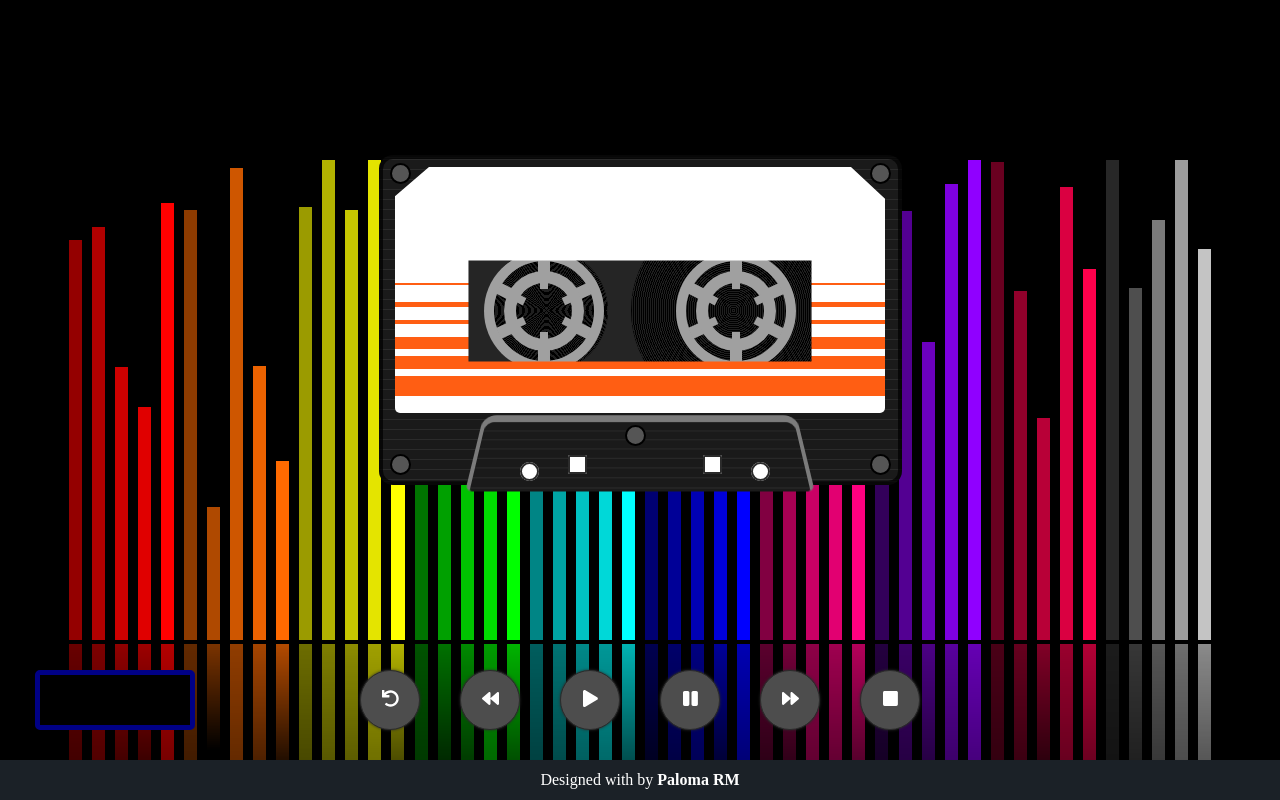
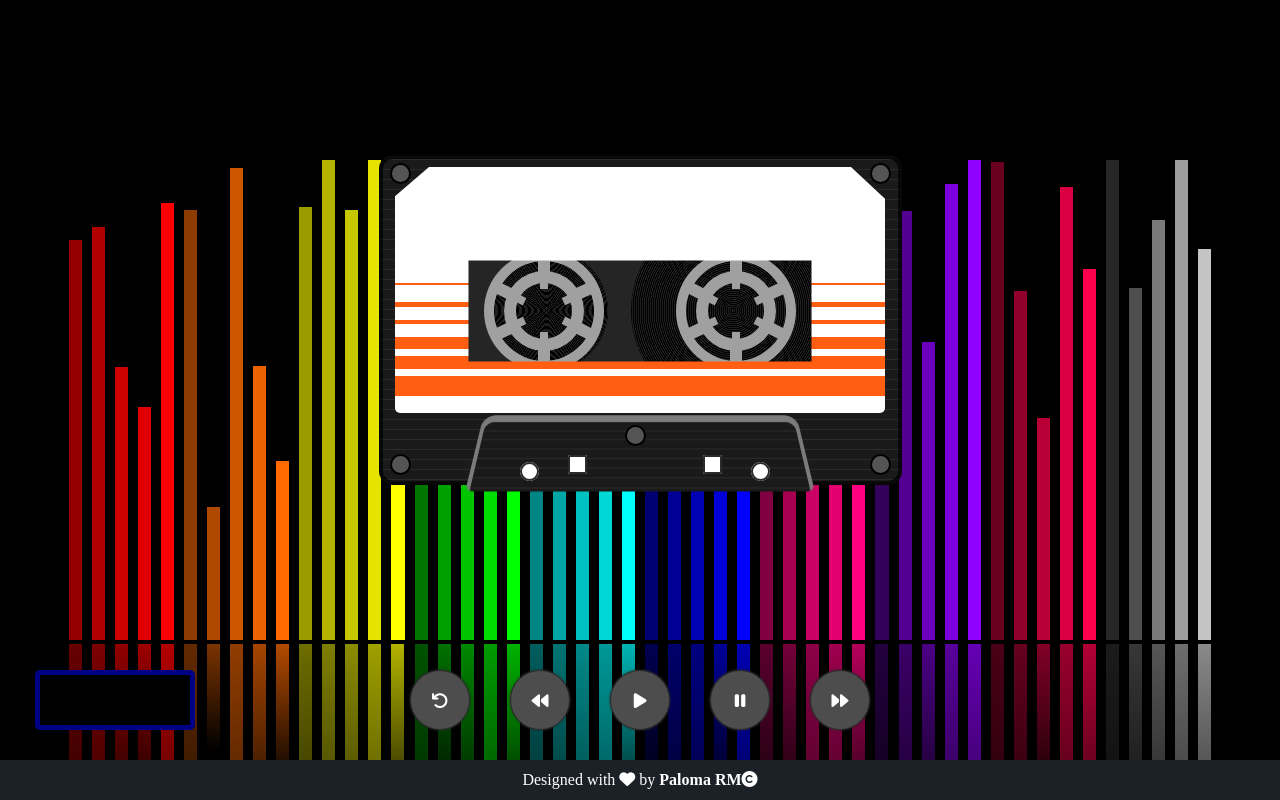
Before and after one commit to PalomaRmMz/cassette, a React (Create React App) app: page / in a window 1280 px wide. Built offline with nearby package versions, Linux system fonts and the light colour scheme.

Commit message:
Add icons in button

```diff
--- a/public/index.html
+++ b/public/index.html
@@ -1,14 +1,12 @@
 <!DOCTYPE html>
 <html lang="en">
+
 <head>
   <meta charset="utf-8" />
   <link rel="icon" href="%PUBLIC_URL%/favicon.ico" />
   <meta name="viewport" content="width=device-width, initial-scale=1" />
   <meta name="theme-color" content="#000000" />
-    <meta
-      name="description"
-      content="Web site created using create-react-app"
-    />
+  <meta name="description" content="Web site created using create-react-app" />
   <link rel="apple-touch-icon" href="%PUBLIC_URL%/logo192.png" />
   <!--
       manifest.json provides metadata used when your web app is installed on a
@@ -26,6 +24,7 @@
     -->
   <title>React App</title>
 </head>
+
 <body>
   <noscript>You need to enable JavaScript to run this app.</noscript>
   <div id="root"></div>
@@ -39,5 +38,7 @@
       To begin the development, run `npm start` or `yarn start`.
       To create a production bundle, use `npm run build` or `yarn build`.
     -->
+  <script src="https://kit.fontawesome.com/71211afe2d.js" crossorigin="anonymous"></script>
 </body>
+
 </html>
--- a/src/components/Player.js
+++ b/src/components/Player.js
@@ -1,31 +1,54 @@
 import React from "react";
-import { FontAwesomeIcon } from "@fortawesome/react-fontawesome";
 import "./style/Player.css";
-import "../library/fontawesome";
 
 class Player extends React.Component {
+  constructor(props) {
+    super(props);
+    this.handleEvent = this.handleEvent.bind(this);
+  }
+  handleEvent = (e) => {
+    console.log(e.target.id);
+  };
+
   render() {
     return (
       <div className="Player__container">
         <div className="Player__speed-box" id="speed-box"></div>
-        <button className="Player__btn-player" id="btn-player-undo">
-          <FontAwesomeIcon icon={["fa", "undo"]} />
-        </button>
-        <button className="Player__btn-player" id="btn-player-backward">
-          <FontAwesomeIcon icon={["fa", "backward"]} />
-        </button>
-        <button className="Player__btn-player" id="btn-player-play">
-          <FontAwesomeIcon icon={["fa", "play"]} />
-        </button>
-        <button className="Player__btn-player visible" id="btn-player-pause">
-          <FontAwesomeIcon icon={["fa", "pause"]} />
-        </button>
-        <button className="Player__btn-player" id="btn-player-forward">
-          <FontAwesomeIcon icon={["fa", "forward"]} />
-        </button>
-        <button className="Player__btn-player" id="btn-player-stop">
-          <FontAwesomeIcon icon={["fa", "stop"]} />
-        </button>
+        <button
+          id="btnUndo"
+          name="btnUndo"
+          type="button"
+          className="Player__btn-player"
+          onClick={this.handleEvent}
+        />
+        <button
+          id="btnBackward"
+          name="btnBackward"
+          type="button"
+          className="Player__btn-player"
+          onClick={this.handleEvent}
+        />
+        <button
+          id="btnPlay"
+          name="btnPlay"
+          type="button"
+          className="Player__btn-player"
+          onClick={this.handleEvent}
+        />
+        <button
+          id="btnPause"
+          name="btnPause"
+          type="button"
+          className="Player__btn-player"
+          onClick={this.handleEvent}
+        />
+        <button
+          id="btnForward"
+          name="btnForward"
+          type="button"
+          className="Player__btn-player"
+          onClick={this.handleEvent}
+        />
       </div>
     );
   }
--- a/src/components/style/Player.css
+++ b/src/components/style/Player.css
@@ -1,3 +1,7 @@
+/* @import '~font-awesome/css/font-awesome.min.css'; */
+
+/* @import "../../../node_modules/@fortawesome/" */
+
 .Player__container {
     /* border: 1px solid blue; */
     /* background-color: blue; */
@@ -10,9 +14,10 @@
 
 .Player__btn-player {
     background-color: #4d4d4d;
+    border: 1px solid #2b2b2b;
     border-radius: 50%;
-    border: 1px solid #2b2b2b;
     color: #ffffff;
+    font-family: "Font Awesome 5 Free";
     cursor: pointer;
     box-shadow: 0px 0px 3px #2b2b2b;
     width: 60px;
@@ -21,6 +26,26 @@
     font-weight: bolder;
     margin: 0 20px;
     outline: none;
+}
+
+.Player__btn-player:nth-of-type(1)::after {
+    content: "\f0e2";
+}
+
+.Player__btn-player:nth-of-type(2)::after {
+    content: "\f04a";
+}
+
+.Player__btn-player:nth-of-type(3)::after {
+    content: "\f04b";
+}
+
+.Player__btn-player:nth-of-type(4)::after {
+    content: "\f04c";
+}
+
+.Player__btn-player:nth-of-type(5)::after {
+    content: "\f04e";
 }
 
 .Player__btn-player:hover {
```
Lines whose indentation alone changed are shown as unchanged.
